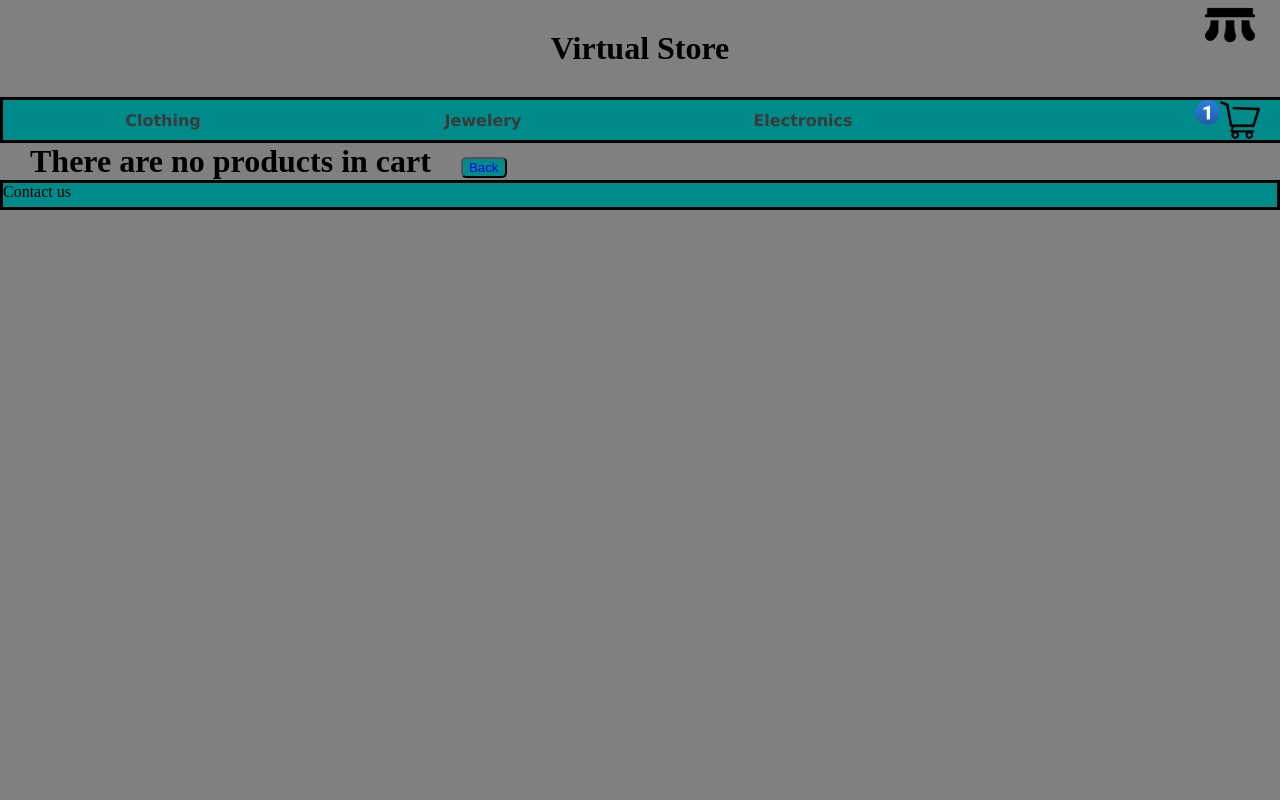
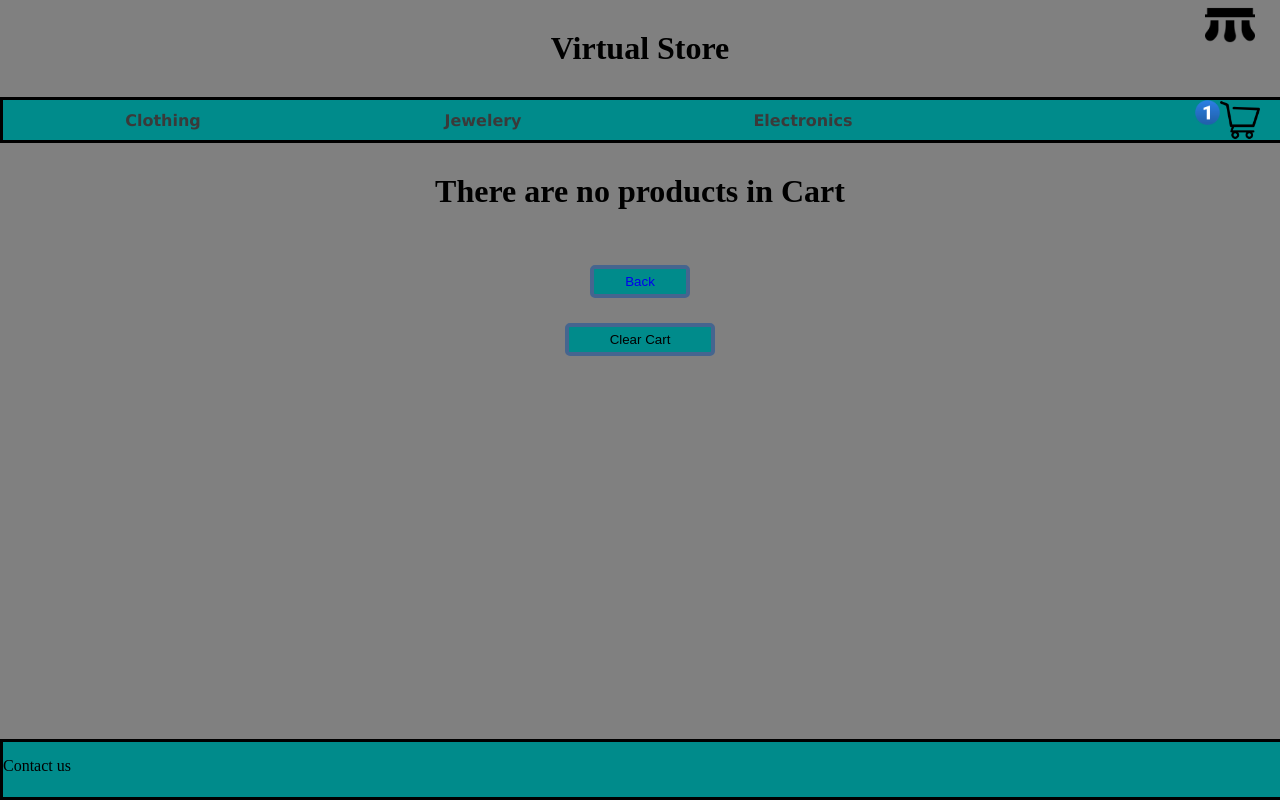
Before and after one commit to Nachignacio/React-Entrega-Final, a React (Create React App) app: page /cart in a window 1280 px wide. Built offline with nearby package versions, Linux system fonts and the light colour scheme.

Commit message:
estilos de cart modificados

```diff
--- a/src/components/Cart.js
+++ b/src/components/Cart.js
@@ -10,11 +10,14 @@ function Cart(){
 
     return (
         <div className="Cart">
-            {cart.length == 0 ? <h1>There are no products in cart</h1> : cart.map(prod => <CartItem product={prod}/>)}
-            <button className="boton">
+            {cart.length == 0 ? <h1>There are no products in Cart</h1> : cart.map(prod => <CartItem product={prod}/>)}
+            <button id="backButton">
                 <Link to="/">
                 Back
                 </Link>
+            </button>
+            <button id="clearCart" onClick={() => clearCart()}>
+                Clear Cart
             </button>
         </div>
     )
--- a/src/components/CartItem.js
+++ b/src/components/CartItem.js
@@ -5,9 +5,9 @@ function CartItem({product}){
     return(
         <div className="cartItem">
             <h3>{product.title}</h3>
-            <p>Quantity: {product.cant}</p>
-            <p>Price per unit: ${product.price}</p>
-            <p>Subtotal: ${product.price * product.cant}</p>
+            <p id="quantity">Quantity: {product.cant}</p>
+            <p id="pricePerUnit">Price per unit: ${product.price}</p>
+            <p id="subtotal">Subtotal: ${product.price * product.cant}</p>
         </div>
     )
 }
--- a/src/pages/Layout.js
+++ b/src/pages/Layout.js
@@ -12,7 +12,7 @@ function Layout(){
             </header>
             <NavBar/>
             <Outlet/>
-            <footer>Contact us</footer>
+            <footer id="footer">Contact us</footer>
         </div>
     )
 }
--- a/src/styles/components/Cart.css
+++ b/src/styles/components/Cart.css
@@ -1,7 +1,25 @@
 .Cart {
     position:relative;
+    display: flex;
+    flex-direction: column;
+    align-items: center;
     width: 100%;
     height: 100%;
     background-color: grey; /* Semi-transparent black background */
+    padding-bottom: 150px;
+    }
 
-  }
+.Cart .cartItem{
+    width: 95%;
+}
+
+.Cart #clearCart{
+    display: block;
+    width: 150px;
+}
+
+.Cart #backButton{
+    display: block;
+    width: 100px;
+    margin: 25px;
+}
--- a/src/styles/components/CartItem.css
+++ b/src/styles/components/CartItem.css
@@ -5,9 +5,30 @@
     -moz-box-shadow: 17px 18px 33px 0px rgba(0,0,0,0.75);
     box-shadow: 10px 18px 25px 0px rgba(0,0,0,0.75);
     border-style: solid;
-    padding: 25px;
-    margin: 25px;
+    height: 50px;
+    margin: 15px;
     display: flex;
     flex-direction: row;
-    justify-content: space-evenly;
+    align-items: center;
 }
+
+.cartItem #quantity{
+    position: absolute;
+    left: 50%;
+}
+
+.cartItem h3{
+    position: absolute;
+    left: 5%;
+    width: 40%;
+}
+
+.cartItem #pricePerUnit{
+    position: absolute;
+    left: 65%;
+}
+
+.cartItem #subtotal{
+    position: absolute;
+    left: 80%;
+}
--- a/src/styles/components/ItemListContainer.css
+++ b/src/styles/components/ItemListContainer.css
@@ -2,6 +2,7 @@
     display: flex;
     flex-wrap: wrap;
     gap: 30px;
+    padding-bottom: 100px;
 }
 
 .catalog .Item{
--- a/src/styles/components/index.css
+++ b/src/styles/components/index.css
@@ -10,6 +10,10 @@
 button{
     border-radius: 5px;
     background-color: darkcyan;
+    border-style: solid;
+    border-color: rgb(69, 101, 143);
+    border-width: 4px;
+    padding: 5px;
 }
 
 button a{
--- a/src/styles/pages/Layout.css
+++ b/src/styles/pages/Layout.css
@@ -1,5 +1,5 @@
 .background footer{
-    position: relative; /* Change to fixed */
+    position: absolute;
     bottom: 0;
     left: 0;
     width: 100%;;
@@ -7,8 +7,10 @@
     height: 30px;
     background-color: darkcyan;
     border-style: solid;
-    box-sizing: border-box;
+
     overflow-x: hidden;
+    padding-top: 15px;
+    padding-bottom: 10px;
 
 }
 
```
